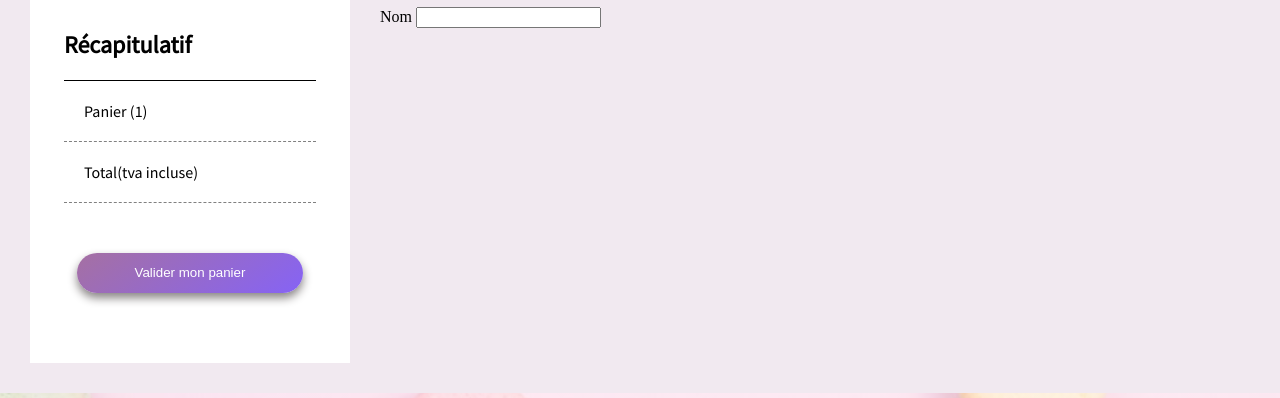
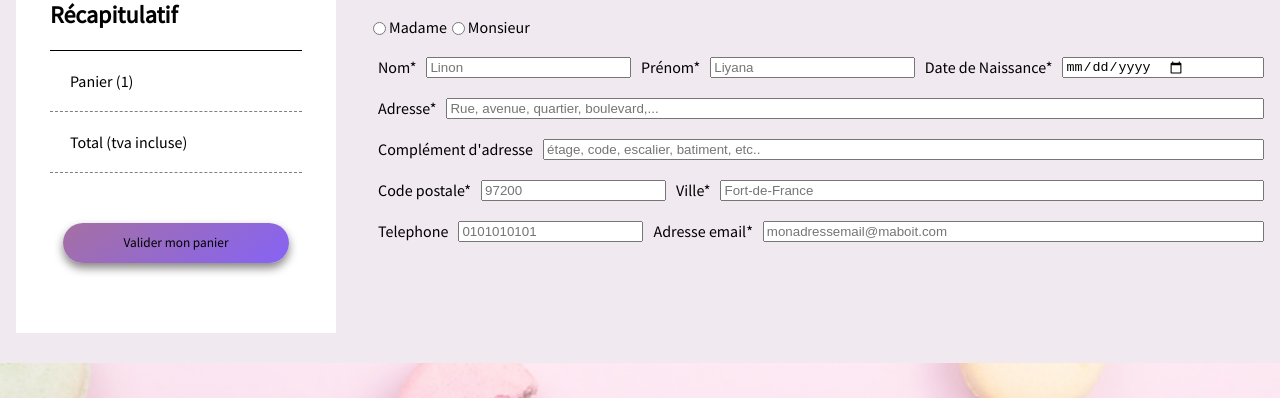
Before and after one commit to LiyanaSC/LINONDjouliana_5_31012021, a website: page panier.html in a window 1280 px wide. Shown: the part 180-578 px from the top of the page. Drawn offline with Linux system fonts and the light colour scheme; a web font is replaced by a local one.

Commit message:
panier terminé

```diff
--- a/panier.html
+++ b/panier.html
@@ -6,7 +6,7 @@
     <meta name="viewport" content="width=device-width, initial-scale=1.0, viewport-fit=cover">
     <meta name="description" content="Bienvenue dans un monde de douceur: Teddy Bears, Nounours, ourson, ours en peluche partenaires de calins idéals pour vos êtres chers.">
     <meta name="robots" content="index,follow">
-    <link rel="shortcut icon" type="image/png" href="favicon.jpg">
+    <link rel="shortcut icon" type="image/png" href="img/logo_small.png">
     <!-- -------------------------------- style -------------------------------- -->
     <link rel="stylesheet" href="sass/main.css">
     <link rel="preconnect" href="https://fonts.gstatic.com">
@@ -15,7 +15,7 @@
     <script src="https://kit.fontawesome.com/29576c135b.js" crossorigin="anonymous"></script>
 
 
-    <title>Oridoudou. Teddy Bear, Nounours à adopter!</title>
+    <title>Oridoudou. Mon panier</title>
 </head>
 
 <body>
@@ -42,27 +42,65 @@
 
     <!-- -------------------------------- DEBUT EN Main -------------------------------- -->
     <main class="arrangement_basket_page">
-
+        <!-- récapitulatif achat client-->
         <aside class="summary">
             <h2 class="summary_title">Récapitulatif</h2>
             <div class="summary_line"></div>
             <div class="summary_detail">
                 <p class="summary_detail_box">Panier (<span>1</span>)</p>
-                <p class="summary_detail_box"><span>Total</span>(tva incluse)</p>
+                <p class="summary_detail_box"><span>Total </span>(tva incluse)</p>
                 <div class="summary_detail_validation">
                     <button class="summary_detail_validation_btn">
-                    <p>Valider mon panier</p>
+                    <a href="validation.html">Valider mon panier</a>
                 </button>
                 </div>
             </div>
 
         </aside>
+        <!-- formulaire clients -->
+        <section class="information">
+            <h1 class="information_title"> Information client</h1>
+            <form>
+                <div class="information_section">
+                    <input type="radio" id="madame" name="sexe">
+                    <label for="madame">Madame</label>
+                    <input type="radio" id="monsieur" name="sexe">
+                    <label for="monsieur">Monsieur</label>
+                </div>
 
-        <section class="my_basket">
-            <h1 class="my_basket_title"> Information client</h1>
-            <form>
-                <label for="lastname">Nom</label>
-                <input type="text" name="lastname" id="lastname" required>
+                <div class="information_section">
+                    <label for="lastname" class="label_client_form">Nom* </label>
+                    <input type="text" name="lastname" id="lastname" placeholder="Linon" class="input_space_adaptation" required>
+                    <label for="firstname" class="label_client_form">Prénom* </label>
+                    <input type="text" name="firstname" id="lastname" placeholder="Liyana" class="input_space_adaptation" required>
+                    <label for="dateOfBirth" class="label_client_form">Date de Naissance* </label>
+                    <input type="date" name="dateOfBirth" id="dateOfBirth" placeholder="19/02/1991" class="input_space_adaptation" required>
+                </div>
+
+                <div class="information_section">
+                    <label for="adress" class="label_client_form">Adresse* </label>
+                    <input type="text" name="adress" id="adress" placeholder="Rue, avenue, quartier, boulevard,..." class="input_space_adaptation" required>
+                </div>
+
+                <div class="information_section">
+                    <label for="additionelAdress" class="label_client_form">Complément d'adresse </label>
+                    <input type="text" name="additionelAdress" id="additionelAdress" placeholder="étage, code, escalier, batiment, etc.." class="input_space_adaptation" required>
+                </div>
+
+                <div class="information_section">
+                    <label for="zip" class="label_client_form">Code postale* </label>
+                    <input type="text" name="zip" id="zip" placeholder="97200" minlength="5" maxlength="5" required>
+                    <label for="city" class="label_client_form">Ville* </label>
+                    <input type="text" name="city" id="city" placeholder="Fort-de-France" class="input_space_adaptation" required>
+                </div>
+
+                <div class="information_section">
+                    <label for="telephone" class="label_client_form">Telephone </label>
+                    <input type="tel" name="telephone" id="telephone" placeholder="0101010101" minlength="10" maxlength="10">
+                    <label for="email" class="label_client_form">Adresse email* </label>
+                    <input type="email" name="email" id="email" placeholder="monadressemail@maboit.com" class="input_space_adaptation" required>
+                </div>
+
 
 
             </form>
--- a/sass/base/_basket.scss
+++ b/sass/base/_basket.scss
@@ -1,20 +1,28 @@
 .arrangement_basket_page {
-    @include direction_row
+    @include direction_row;
+    justify-content: space-around;
+    margin-bottom: nth($pixel_size, 3);
 }
 
-.my_basket {
+.information {
     @include no_margin;
     @include no_padding;
     width: 70%;
+    font-family: $font_family_texte;
     &_title {
         margin: nth($pixel_size, 1);
         font-family: $font_family_title;
+        margin-bottom: nth($pixel_size, 2);
+    }
+    &_section {
+        margin-top: nth($pixel_size, 2);
+        margin-bottom: nth($pixel_size, 2);
+        @include direction_row
     }
 }
 
 .summary {
     @include direction_column;
-    margin: nth($pixel_size, 3);
     align-items: center;
     padding: nth($pixel_size, 2);
     width: 25%;
@@ -58,3 +66,13 @@
         }
     }
 }
+
+.input_space_adaptation {
+    display: flex;
+    flex: 1;
+}
+
+.label_client_form {
+    margin-right: nth($pixel_size, 1);
+    margin-left: nth($pixel_size, 1);
+}
--- a/sass/base/_footer.scss
+++ b/sass/base/_footer.scss
@@ -6,6 +6,9 @@
     justify-content: space-around;
     padding: nth($pixel_size, 3);
     min-height: 200px;
+    position: relative;
+    bottom: 0;
+    @include width_100;
     &_nav {
         @include direction_column;
         &_title {
--- a/sass/base/_teddy_main_results.scss
+++ b/sass/base/_teddy_main_results.scss
@@ -54,6 +54,7 @@
         font-size: 1rem;
         background-color: map-get($colors, third_color);
         padding: nth($pixel_size, 1)/2;
+        @include width_100
     }
     &_selection {
         text-decoration: none;
--- a/sass/main.scss
+++ b/sass/main.scss
@@ -5,4 +5,5 @@
 @import "./pages/index_main";
 @import "./base/footer";
 @import "./base/teddy_main_results";
-@import "./base/basket"
+@import "./base/basket";
+@import "./pages/validation"
```
Also changed, not shown: Index.html (+1 -1 lines), teddy_1.html (+1 -1 lines), validation.html (added, +25 -0 lines), confirmation_commande.html (deleted), sass/dist/main.css, sass/main.css, sass/pages/_validation.scss (added), 1 other file.
